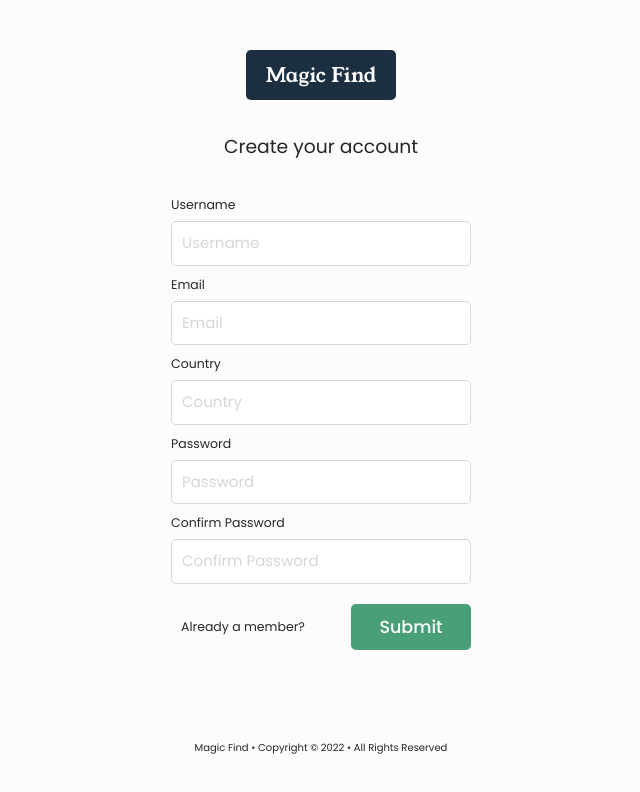
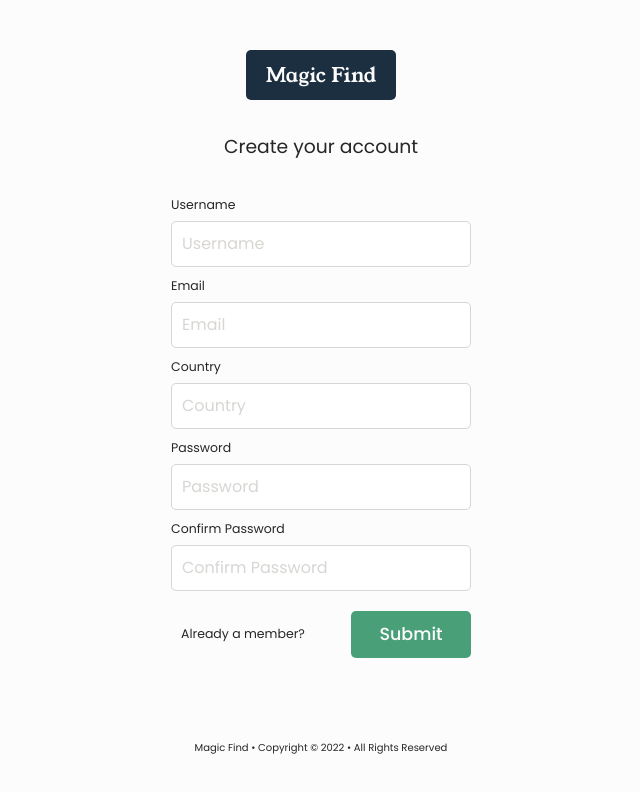
Before and after one commit to rocketxl5/magicfind-client, a React (Create React App) app: page /signup in a window 1280 px wide. Shown: the top 792 px of the page, without its empty margins (319-959 px from the left). Built offline with nearby package versions, Linux system fonts and the light colour scheme.

Commit message:
Changed font size of input form element to 1.6rem

```diff
--- a/src/assets/css/form.css
+++ b/src/assets/css/form.css
@@ -71,7 +71,7 @@ input:-webkit-autofill:active{
 {
     width: 100%;
     padding: 1rem;
-    font-size: var(--fs-150);
+    font-size: 1.6rem;
     background-color: #fff;
     border-radius: 5px;
     border: 1px solid var(--clr-grey);
--- a/src/assets/css/utilities.css
+++ b/src/assets/css/utilities.css
@@ -218,6 +218,10 @@
     border: 1px solid var(--clr-blue);
 }
 
+.border-light {
+    border: 1px solid var(--clr-light);
+}
+
 .border-primary {
     border: 1px solid var(--clr-primary);
 }
--- a/src/components/views/search/PublishCard.js
+++ b/src/components/views/search/PublishCard.js
@@ -149,7 +149,7 @@ const PublishCard = (props) => {
                                         <header className="modal-header">
                                             <div className="modal-title">
 
-                                        <h2 className="color-red fw-500">Publish Card</h2>
+                                                <h2 className="color-red fw-500">Edit Card</h2>
                                             </div>
                                     </header>
                                         <div className="modal-body">
```
